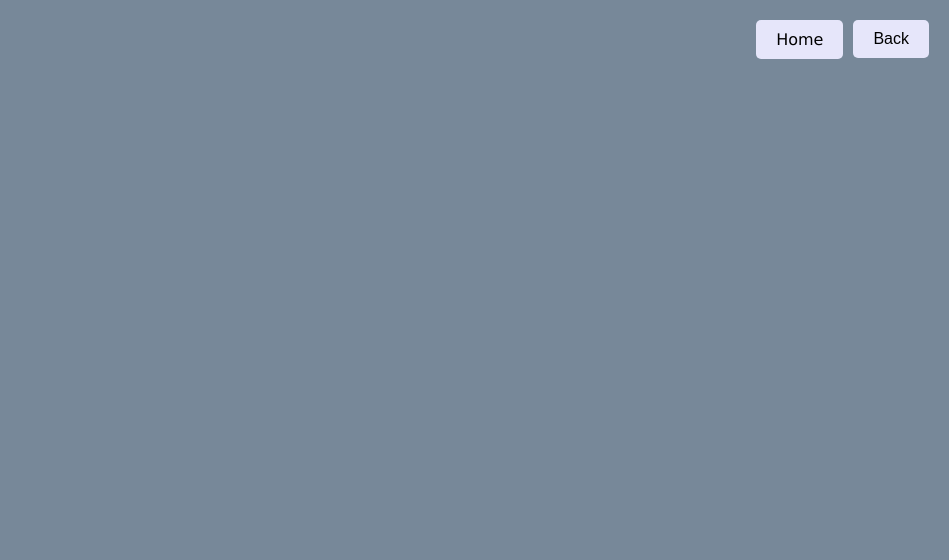
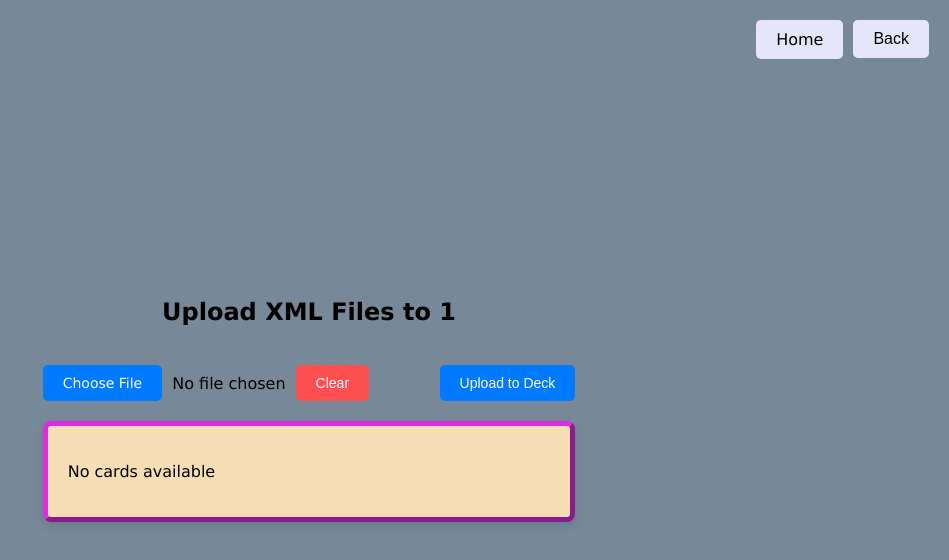
Before and after one commit to joshuazhou744/flashcards, a React (Vite) app in the folder frontend/: page /deck/1/cards/upload/1 in a window 1280 px wide. Before the commit this address had no page. Shown: the top 560 px of the page, without its empty margins (331-1280 px from the left). Built offline with nearby package versions, Linux system fonts and the light colour scheme.

Commit message:
Implement woking xml file upload

```diff
--- a/frontend/src/App.tsx
+++ b/frontend/src/App.tsx
@@ -5,6 +5,7 @@ import DeckPage from "./components/deck/DeckPage"
 import "./App.css"
 import FlashcardList from "./components/flashcard/FlashcardList"
 import FlashcardPage from "./components/flashcard/FlashcardPage"
+import UploadDeck from "./components/flashcard/UploadDeck"
 
 function App() {
   const navigate = useNavigate();
@@ -24,6 +25,7 @@ function App() {
         <Route path="/deck/:deckName" element={<DeckPage />} />
         <Route path="/deck/:deckName/practice" element={<FlashcardList />}/>
         <Route path="/deck/:deckName/cards" element={<FlashcardPage />}/>
+        <Route path="/deck/:deckName/cards/upload/:currentId" element={<UploadDeck />}/>
       </Routes>
     </>
   )
--- a/frontend/src/components/deck/Decklist.css
+++ b/frontend/src/components/deck/Decklist.css
@@ -34,6 +34,7 @@ body {
     justify-items: center;
     align-items: center;
     grid-template-columns: repeat(4, 1fr);
+    max-width: 50vw;
     overflow-y: auto;
     max-height: 75vh;
     border: outset, rgb(225, 43, 225), 5px;
--- a/frontend/src/components/deck/Decklist.tsx
+++ b/frontend/src/components/deck/Decklist.tsx
@@ -71,7 +71,7 @@ export default function Decklist() {
             </Link>
           ))
         ) : (
-          <p>No deck available, please create one</p>
+          <div>No decks available</div>
         )}
       </div>
     </div>
--- a/frontend/src/components/flashcard/FlashcardList.tsx
+++ b/frontend/src/components/flashcard/FlashcardList.tsx
@@ -26,7 +26,7 @@ export default function FlashcardList() {
     if (deck.length <= 10) {
       return shuffle(deck)
     } else {
-      let newArray = shuffle(deck).slice(0,10)
+      const newArray = shuffle(deck).slice(0,10)
       return newArray
     }
   }
@@ -35,7 +35,7 @@ export default function FlashcardList() {
     let currentIndex = array.length
 
     while (currentIndex != 0) {
-      let random = Math.floor(Math.random() * currentIndex)
+      const random = Math.floor(Math.random() * currentIndex)
       currentIndex--;
 
       [array[currentIndex], array[random]] = [array[random], array[currentIndex]]
--- a/frontend/src/components/flashcard/FlashcardPage.css
+++ b/frontend/src/components/flashcard/FlashcardPage.css
@@ -32,6 +32,11 @@ body {
     border-radius: 8px;
     box-shadow: 0 4px 8px rgba(0, 0, 0, 0.1);
     flex: 3; /* Takes up 3 parts of the flex container */
+}
+
+.card-front, .card-back {
+    text-align: center;
+    padding: 5px;
 }
 
 /* Individual Flashcard */
@@ -87,7 +92,7 @@ body {
     box-shadow: 0 2px 4px rgba(0, 0, 0, 0.1);
     flex: 1; /* Takes up 1 part of the flex container */
     max-width: 300px; /* Fixed width for the form */
-    height: fit-content; /* Adjust height based on content */
+    max-height: fit-content;
 }
 
 .flashcard-form .form-group {
@@ -132,3 +137,28 @@ body {
 .add-button:hover {
     background-color: #218838;
 }
+
+.right-column {
+    display: flex;
+    flex-direction: column;
+    align-items: center;
+    gap: 20px;
+}
+
+.upload-card-button {
+    background-color: #7ec9e2;
+    color: white;
+    border: none;
+    border-radius: 5px;
+    font-size: 18px;
+    cursor: pointer;
+    font-family: Verdana, Geneva, Tahoma, sans-serif;
+    width: 100%;
+    text-align: center;
+    padding: 10px 0 10px 0;
+    transition: background-color 0.3s;
+}
+
+.upload-card-button:hover {
+    background-color: #49bbe1;
+}
--- a/frontend/src/components/flashcard/FlashcardPage.tsx
+++ b/frontend/src/components/flashcard/FlashcardPage.tsx
@@ -1,4 +1,4 @@
-import { useParams } from "react-router-dom"
+import { useParams, Link } from "react-router-dom"
 import { useEffect, useState } from "react"
 import axios from "axios"
 import './FlashcardPage.css'
@@ -25,8 +25,7 @@ export default function FlashcardPage() {
     setLoading(true)
     axios.get(`${url}/deck/get_deck/${deckName}`)
     .then(res => {
-      let resDeck = res.data.deck
-      console.log(resDeck)
+      const resDeck = res.data.deck
       setDeck(resDeck)
       const maxId = resDeck.reduce((max: number, card: Card) => {
         if (card.id > max) {
@@ -89,11 +88,9 @@ export default function FlashcardPage() {
             ): deck.length > 0 ? (
               deck.map((card) => (
                 <div className="list-flashcard" key={card.id}>
-                  <div className="card-flip-container">
                   <div className="card-content">
                     <div className="card-face card-front">{card.front}</div>
                     <div className="card-face card-back">{card.back}</div>
-                    </div>
                   </div>
                   <button
                   className="delete-button"
@@ -107,6 +104,7 @@ export default function FlashcardPage() {
             )}
         </div>
 
+        <div className="right-column">
           <form className="flashcard-form" onSubmit={createCard}>
             <div className="form-group">
               <label htmlFor="front">Front:</label>
@@ -132,6 +130,10 @@ export default function FlashcardPage() {
             </div>
             <button type="submit" className="add-button">Add Flashcard</button>
           </form>
+          <Link className="upload-card-button" to={`/deck/${deckName}/cards/upload/${currentId}`}>
+              <div>Upload File</div>
+          </Link>
+        </div>
       </div>
     </div>
   )
--- /dev/null
+++ b/frontend/src/components/flashcard/UploadDeck.css
@@ -0,0 +1,40 @@
+.main {
+    display: flex;
+    flex-direction: column;
+    gap: 20px;
+}
+
+.upload-section {
+    display: flex;
+    justify-content: space-between;
+    width: 100%;
+}
+
+.upload-files {
+    display: flex;
+    gap: 10px;
+    align-items: center;
+}
+
+.submit, .custom-label, .clear-button {
+    display: inline-block;
+    background-color: #007bff;
+    color: #fff;
+    padding: 10px 20px;
+    border: none;
+    border-radius: 5px;
+    font-size: 14px;
+    cursor: pointer;
+    transition: background-color 0.3s ease;
+}
+
+.clear-button {
+    background-color: rgb(252, 80, 80);
+}
+.clear-button:hover {
+    background-color: rgb(210, 14, 14);
+}
+
+.submit:hover, .custom-label:hover {
+    background-color: #015ec2;
+}
--- /dev/null
+++ b/frontend/src/components/flashcard/UploadDeck.tsx
@@ -0,0 +1,133 @@
+import React, { useState } from 'react';
+import { useParams } from 'react-router-dom';
+import axios from 'axios';
+import "./UploadDeck.css"
+
+interface Flashcard {
+    id: number;
+    front: string;
+    back: string;
+    score: number;
+}
+
+const url = "http://localhost:8000/api"
+
+const UploadDeck: React.FC = () => {
+
+    const {deckName} = useParams<{deckName: string}>()
+    const {currentId} = useParams<{currentId: string}>()
+    const [cardId, setCardId] = useState(parseInt(currentId ?? "0"));
+    const [flashcards, setFlashcards] = useState<Flashcard[]>([]);
+    const [fileName, setFileName] = useState("No file chosen");
+
+
+    const handlFileUpload = (e: React.ChangeEvent<HTMLInputElement>) => {
+        const file = e.target.files?.[0]
+        if (file && file.type == "text/xml") {
+            const reader = new FileReader()
+            reader.onload = async (e) => {
+                const text = e.target?.result
+                if (typeof text == "string") {
+                    parseXML(text)
+                }
+            }
+            reader.readAsText(file)
+            setFileName(file.name);
+        } else {
+            alert("Upload a valid XML file")
+        }
+    }
+
+    const parseXML = (xmlString: string) => {
+        const parser = new DOMParser()
+        const xml = parser.parseFromString(xmlString, 'application/xml')
+        const cards = Array.from(xml.querySelectorAll('card'))
+
+        let idCounter = cardId-1;
+        const parsedCards: Flashcard[] = cards.map((card) => {
+            const text = card.querySelector('text[name="Text"]')?.textContent || '';
+            const translation = card.querySelector('text[name="Translation"]')?.textContent || ''
+            idCounter++
+            return {
+                id: idCounter,
+                front: text,
+                back: translation,
+                score: 0
+            }
+        })
+        setFlashcards(parsedCards);
+        setCardId(idCounter);
+    }
+
+    const handleSubmit = async () => {
+        if (flashcards.length == 0) {
+            alert("No file uploaded")
+            return;
+        }
+        try {
+            const response = await axios.post(`${url}/deck/add_many_cards/${deckName}`, flashcards, {
+                headers: {
+                    'Content-Type': 'application/json'
+                }
+            })
+            console.log(response)
+            alert("Cards uploaded successfully")
+            handleClear()
+        } catch (error) {
+            console.error(error)
+        }
+    }
+    const handleDelete = async (id: number) => {
+        setFlashcards((prev) =>
+            prev.filter((item) =>
+                item.id !== id
+            )
+        )
+    }
+
+    const handleClear = async () => {
+        setFlashcards([])
+        setFileName("No file chosen")
+        const fileInput = document.querySelector<HTMLInputElement>('input[type="file"]');
+        if (fileInput) {
+            fileInput.value = "";
+        }
+    }
+
+    return (
+        <div className='main'>
+            <h2>Upload XML Files to {deckName}</h2>
+            <div className="upload-section">
+                <input className="input" type="file" accept=".xml" onChange={handlFileUpload} id="fileUpload" style={{display: 'none'}}></input>
+                <div className="upload-files">
+                    <label className='custom-label' htmlFor='fileUpload'>Choose File</label>
+                    <div>{fileName}</div>
+                    <button className='clear-button' onClick={handleClear}>Clear</button>
+                </div>
+                <button className="submit" onClick={handleSubmit}>Upload to Deck</button>
+            </div>
+            <div className="cards-container">
+                {
+                    flashcards.length > 0 ? (
+                    flashcards.map((card) => (
+                        <div className="list-flashcard" key={card.id}>
+                            <div className="card-content">
+                                <div className="card-face card-front">{card.front}</div>
+                                <div className="card-face card-back">{card.back}</div>
+                            </div>
+                            <button
+                            className="delete-button"
+                            onClick={() => handleDelete(card.id)}>
+                            Delete
+                            </button>
+                        </div>
+                    ))
+                    ) : (
+                    <p>No cards available</p>
+                )}
+            </div>
+        </div>
+    )
+}
+
+export default UploadDeck
```
Lines whose indentation alone changed are shown as unchanged.
